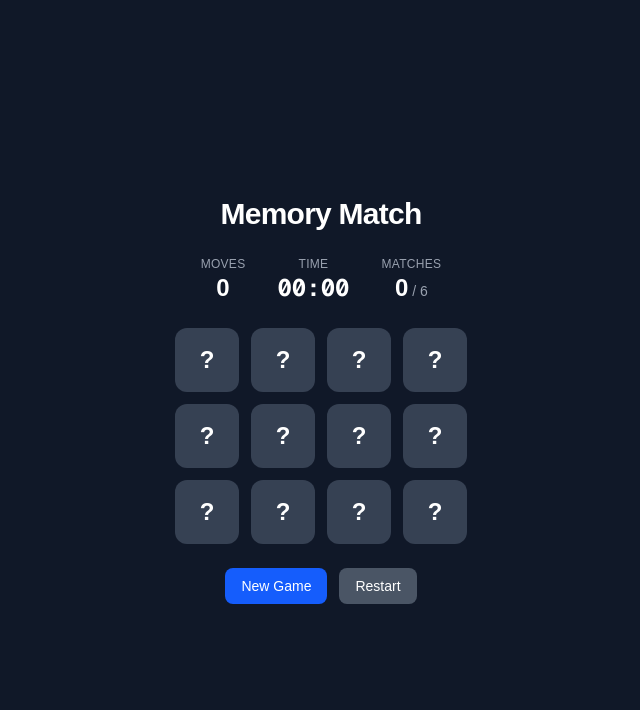
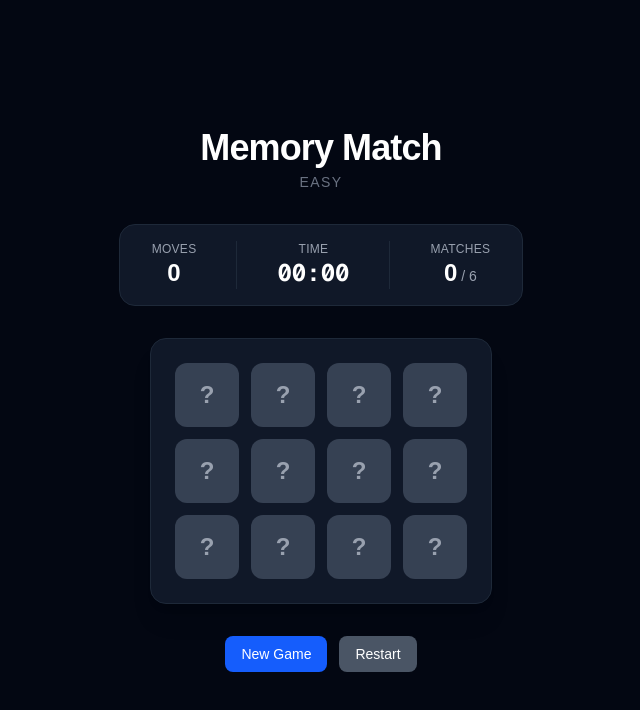
Before and after one commit to yusufwdn/memory-match, a Next.js app: page / in a window 1280 px wide. Shown: the top 710 px of the page, without its empty margins (319-959 px from the left). Built offline with nearby package versions, Linux system fonts and the light colour scheme.

Commit message:
phase 3: board rendering

```diff
--- a/src/app/page.tsx
+++ b/src/app/page.tsx
@@ -1,14 +1,4 @@
 "use client";
-
-/**
- * page.tsx is the root of the Memory Match game.
- *
- * It calls useGameState() once and distributes the data downward.
- * No game logic lives here — this file only connects the hook to the UI.
- *
- * Data flow:
- *   useGameState → page.tsx → components (as props)
- */
 
 import Board from "@/components/game/Board";
 import GameControls from "@/components/game/GameControls";
@@ -20,26 +10,41 @@ import { DIFFICULTY_CONFIG } from "@/constants/game";
 
 export default function GamePage() {
   const { gameState, difficulty, handleNewGame, handleRestart } = useGameState();
-
   const { cards, moves, matches, elapsedTime } = gameState;
   const totalPairs = DIFFICULTY_CONFIG[difficulty].totalCards / 2;
 
   return (
-    <main className="min-h-screen bg-gray-900 text-white flex flex-col items-center justify-center p-6 gap-6">
+    <main className="min-h-screen bg-gray-950 text-white flex flex-col items-center justify-center p-6 gap-8">
 
-      <h1 className="text-3xl font-bold tracking-tight">Memory Match</h1>
+      {/* Title */}
+      <div className="text-center">
+        <h1 className="text-4xl font-extrabold tracking-tight text-white">
+          Memory Match
+        </h1>
+        <p className="text-sm text-gray-500 mt-1 uppercase tracking-widest">
+          {DIFFICULTY_CONFIG[difficulty].label}
+        </p>
+      </div>
 
-      {/* HUD: live stats while playing */}
-      <div className="flex gap-8">
+      {/* HUD */}
+      <div className="flex gap-10 bg-gray-900 rounded-2xl px-8 py-4 border border-gray-800">
         <MoveCounter moves={moves} />
+        <div className="w-px bg-gray-800" />
         <Timer elapsedTime={elapsedTime} />
+        <div className="w-px bg-gray-800" />
         <MatchCounter matches={matches} totalPairs={totalPairs} />
       </div>
 
-      {/* Card grid — receives cards and a placeholder flip handler */}
-      <Board cards={cards} onCardClick={() => {}} />
+      {/* Board */}
+      <div className="bg-gray-900 rounded-2xl p-6 border border-gray-800 shadow-xl">
+        <Board
+          cards={cards}
+          difficulty={difficulty}
+          onCardClick={() => {}}
+        />
+      </div>
 
-      {/* Game controls */}
+      {/* Controls */}
       <GameControls onNewGame={() => handleNewGame()} onRestart={handleRestart} />
 
     </main>
--- a/src/components/game/Board.tsx
+++ b/src/components/game/Board.tsx
@@ -1,27 +1,46 @@
 "use client";
 
-import type { Card } from "@/types/game";
+import type { Card, Difficulty } from "@/types/game";
 import CardComponent from "./Card";
 
 type BoardProps = {
   cards: Card[];
+  difficulty: Difficulty;
   onCardClick: (cardId: string) => void;
 };
 
 /**
- * Board renders the grid of cards.
+ * Maps each difficulty to its Tailwind grid-cols class.
  *
- * The grid uses CSS Grid with auto-fit columns so the layout adapts
- * to the number of cards. Phase 3 will refine this into a proper
- * difficulty-aware grid (4×3, 4×4, 6×4).
+ * These must be written as complete literal strings, not interpolated
+ * (e.g. NOT `grid-cols-${n}`). Tailwind scans source files for class
+ * names at build time — interpolated strings are invisible to the scanner
+ * and the resulting class will not be included in the CSS bundle.
  */
-export default function Board({ cards, onCardClick }: BoardProps) {
+const GRID_COLS: Record<Difficulty, string> = {
+  easy:   "grid-cols-4",
+  medium: "grid-cols-4",
+  hard:   "grid-cols-6",
+};
+
+/**
+ * Maps difficulty to card size.
+ * Hard mode packs 6 columns so cards must be smaller to fit the screen.
+ */
+const CARD_SIZE: Record<Difficulty, "md" | "sm"> = {
+  easy:   "md",
+  medium: "md",
+  hard:   "sm",
+};
+
+export default function Board({ cards, difficulty, onCardClick }: BoardProps) {
   return (
-    <div className="grid grid-cols-4 gap-3">
+    <div className={`grid ${GRID_COLS[difficulty]} gap-3`}>
       {cards.map((card) => (
         <CardComponent
           key={card.id}
           card={card}
+          size={CARD_SIZE[difficulty]}
           onClick={() => onCardClick(card.id)}
         />
       ))}
--- a/src/components/game/Card.tsx
+++ b/src/components/game/Card.tsx
@@ -2,26 +2,35 @@
 
 import type { Card } from "@/types/game";
 
+type CardSize = "md" | "sm";
+
 type CardProps = {
   card: Card;
+  size?: CardSize;
   onClick: () => void;
+};
+
+/**
+ * Size classes defined as literals so Tailwind includes them in the bundle.
+ * "md" is the default (easy/medium). "sm" is used in hard mode (6 columns).
+ */
+const SIZE_CLASSES: Record<CardSize, string> = {
+  md: "w-16 h-16 text-2xl",
+  sm: "w-12 h-12 text-xl",
 };
 
 /**
  * Card renders a single card on the board.
  *
  * Visual states:
- *   - Face-down (default): shows a question mark, dark background
- *   - Face-up (isFlipped): shows the symbol, lighter background
- *   - Matched (isMatched): shows the symbol, green tint — permanently visible
+ *   face-down  → dark gray,  shows "?"
+ *   face-up    → indigo,     shows symbol
+ *   matched    → green,      shows symbol, disabled
  *
- * Phase 10 will replace this with a Framer Motion 3D flip animation.
- * For now the state change is instant (no transition).
+ * Phase 10 will add a Framer Motion 3D flip animation between states.
  */
-export default function Card({ card, onClick }: CardProps) {
+export default function Card({ card, size = "md", onClick }: CardProps) {
   const { symbol, isFlipped, isMatched } = card;
-
-  // A matched card cannot be clicked again.
   const isVisible = isFlipped || isMatched;
 
   return (
@@ -29,14 +38,16 @@ export default function Card({ card, onClick }: CardProps) {
       onClick={onClick}
       disabled={isMatched}
       className={`
-        w-16 h-16 rounded-xl text-2xl font-bold
+        ${SIZE_CLASSES[size]}
+        rounded-xl font-bold
         flex items-center justify-center
         transition-colors duration-150
+        select-none
         ${isMatched
-          ? "bg-green-800 cursor-default"
+          ? "bg-green-800 cursor-default text-green-200"
           : isFlipped
-            ? "bg-indigo-700"
-            : "bg-gray-700 hover:bg-gray-600 cursor-pointer"
+            ? "bg-indigo-600 text-white shadow-lg shadow-indigo-500/30"
+            : "bg-gray-700 hover:bg-gray-600 text-gray-400 cursor-pointer"
         }
       `}
     >
```
Also changed, not shown: 2 other files (tests, documents, lock files or other folders).
